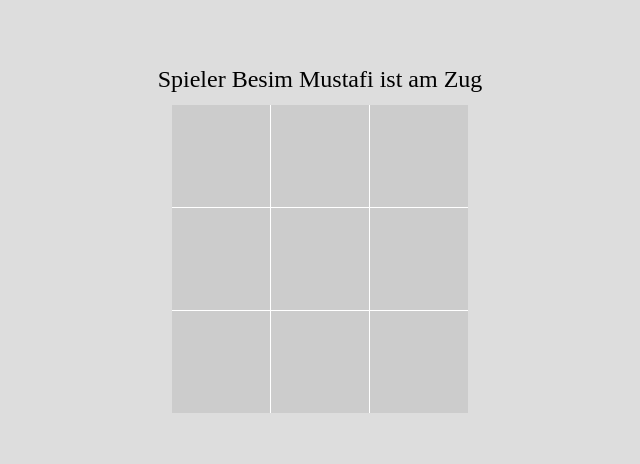
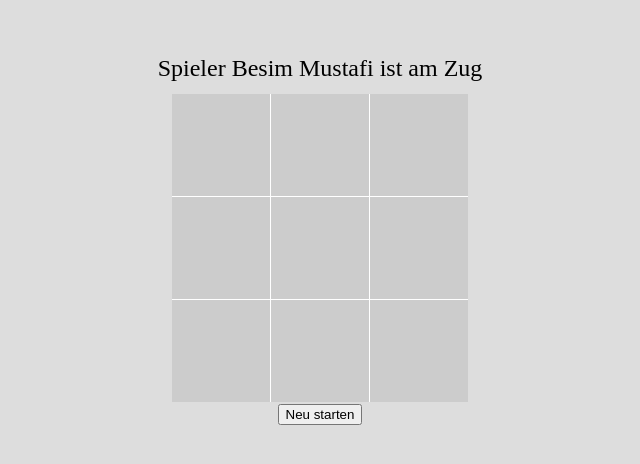
Before and after one commit to Besim91/tic-tac-toe, a plain HTML site: page index.html in a window 1280 px wide. Shown: the part 160-624 px from the top of the page, without its empty margins (320-960 px from the left). Drawn offline with Linux system fonts and the light colour scheme.

Commit message:
Add restart function

```diff
--- a/index.html
+++ b/index.html
@@ -11,6 +11,7 @@
 <body>
     <div id="player"></div>
     <div id="content"></div>
+    <button onclick="restartGame()">Neu starten</button>
     <script src="script.js"></script>
 </body>
 
--- a/script.js
+++ b/script.js
@@ -143,7 +143,6 @@ function drawLine(x1, y1, x2, y2) {
 function announceWinner(winner) {
   if (winner !== "Unentschieden") {
     setTimeout(function () {
-      alert("Spieler " + winner + " hat gewonnen!");
       spielerDiv.innerHTML = "Spieler " + winner + " hat gewonnen!";
     }, 300);
   } else {
@@ -161,5 +160,20 @@ function announceWinner(winner) {
   ];
 }
 
+function restartGame() {
+  currentPlayer = "Besim Mustafi";
+  spielfeld = [
+    ["", "", ""],
+    ["", "", ""],
+    ["", "", ""],
+  ];
+  // Entferne alle Linien
+  var lines = document.getElementsByClassName("line");
+  while (lines.length > 0) {
+    lines[0].parentNode.removeChild(lines[0]);
+  }
+  renderSpielfeld(); // Rendere das Spielfeld neu
+}
+
 // Aufruf der Renderfunktion
 renderSpielfeld();
```
